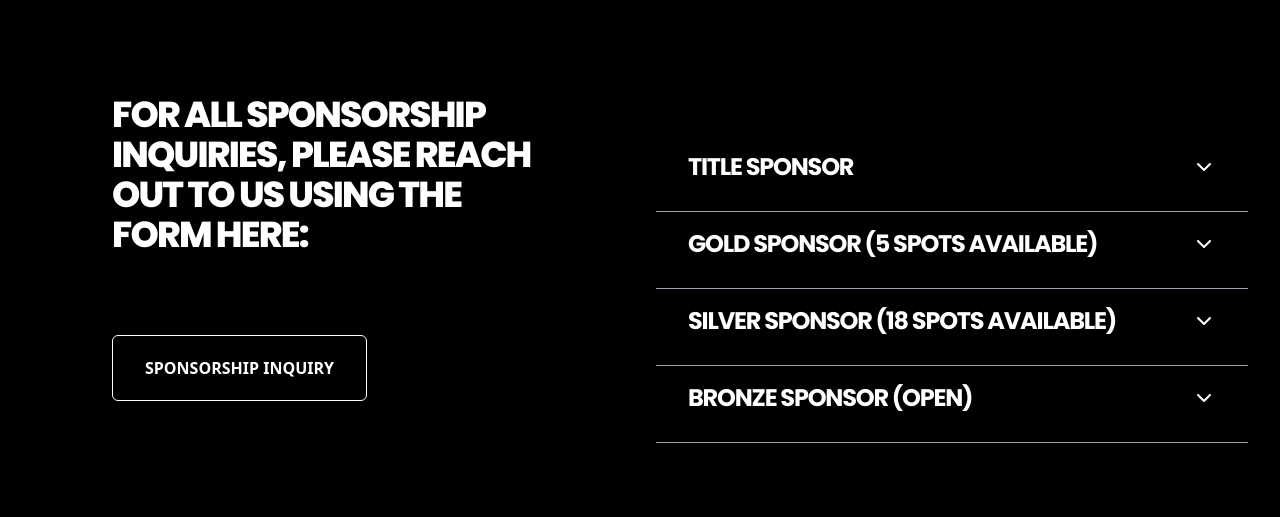
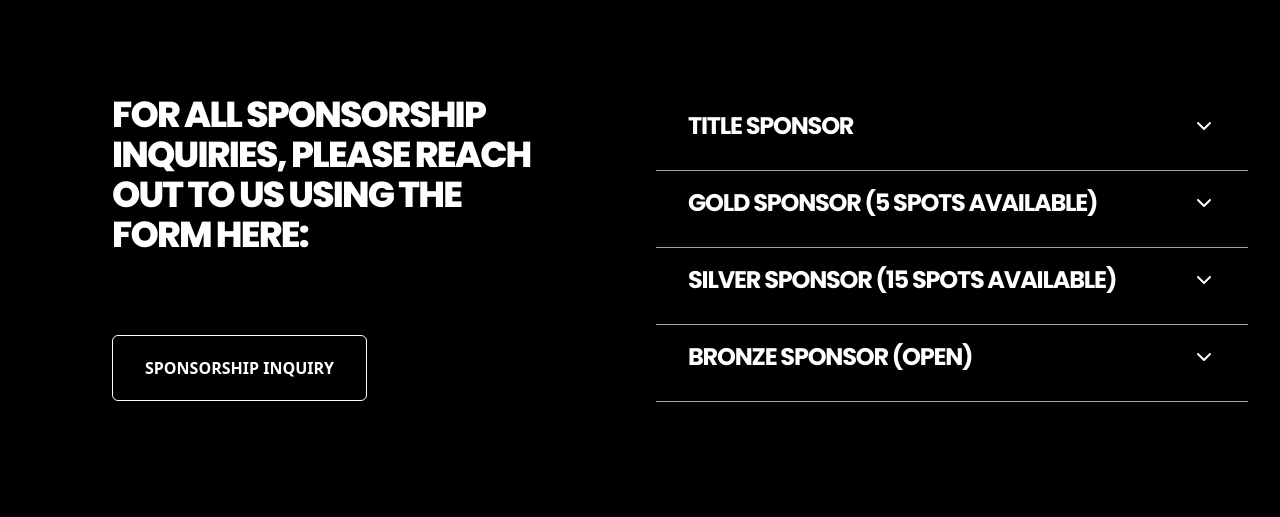
Before and after one commit to gianpinili/thsopen, a React (Vite) app: page /sponsorship in a window 1280 px wide. Shown: the part 801-1318 px from the top of the page. Built offline with nearby package versions, Linux system fonts and the light colour scheme.

Commit message:
update sponsor logos and sponsor count

```diff
--- a/src/components/OurSponsors.jsx
+++ b/src/components/OurSponsors.jsx
@@ -7,6 +7,7 @@ import HausLogo from '../assets/hauslogo.png';
 import LagaLogo from '../assets/lagalogo.png';
 import OrganikaLogo from '../assets/organikalogo.png';
 import CageLogo from '../assets/cage.png';
+import MarconLogo from '../assets/marconlogo.png';
 // import AbbyCanucksLogo from '../assets/abbycanuckslogo.png';
 
 const logos = [
@@ -15,7 +16,7 @@ const logos = [
  { src: CoquitlamExpressLogo, alt: 'Coquitlam Express Logo', href: 'https://www.coquitlamexpress.ca/' },
  { src: OrganikaLogo, alt: 'Organika Logo', href: 'https://organika.com/' },
  { src: LagaLogo, alt: 'Laga Logo', href: 'http://www.lagasports.com/' },
- // { src: AbbyCanucksLogo, alt: 'Abby Canucks Logo' },
+ { src: MarconLogo, alt: 'Marcon Logo', href: 'https://marconmetalfab.com/' },
 ];
 
 const responsive = {
--- a/src/components/Sponsor.jsx
+++ b/src/components/Sponsor.jsx
@@ -27,7 +27,7 @@ function Sponsor() {
    contribution: ["$1000 Donation to CAN"]
   },
   {
-   level: "Silver Sponsor (18 Spots Available)",
+   level: "Silver Sponsor (15 Spots Available)",
    activation: [
     "Hole Sponsorship - activation on 1 hole during the tournament",
     "Presence at the tournament is encouraged! Feel free to bring snacks, drinks or swag for golfers to make the tee box memorable and fun. THS Staff can assist with hole activation if you're unable to staff the hole on the day of the tournament.",
--- a/src/components/SponsorDescription.jsx
+++ b/src/components/SponsorDescription.jsx
@@ -9,7 +9,7 @@ function SponsorDescription() {
    contribution: ["$250 Donation to CAN"],
   },
   {
-   level: "Silver Sponsor (18 Spots Available)",
+   level: "Silver Sponsor (15 Spots Available)",
    activation: [
     "Hole Sponsorship - activation on 1 hole during the tournament.",
     "Presence at the tournament is encouraged! Feel free to bring snacks, drinks or swag for golfers to make the tee box memorable and fun. THS staff can assist with hole activation if you're unable to staff the hole on the day of the tournament.",
--- a/src/pages/SponsorPage.jsx
+++ b/src/pages/SponsorPage.jsx
@@ -30,7 +30,7 @@ function SponsorPage() {
    contribution: ["$1000 Donation to CAN"]
   },
   {
-   level: "Silver Sponsor (18 Spots Available)",
+   level: "Silver Sponsor (15 Spots Available)",
    activation: [
     "Hole Sponsorship - activation on 1 hole during the tournament",
     "Presence at the tournament is encouraged! Feel free to bring snacks, drinks or swag for golfers to make the tee box memorable and fun. THS Staff can assist with hole activation if you're unable to staff the hole on the day of the tournament.",
@@ -81,14 +81,14 @@ function SponsorPage() {
      <MoveDown onClick={() => scrollTo('sponsors')} className="border rounded-full p-2 w-[50px] h-[50px] hover:bg-[#ffffff] hover:text-black duration-300 cursor-pointer hover:scale-110 mx-auto" />
     </p>
    </div>
-   <div className="pt-[5rem]  md:pt-[1rem] md:pb-[7rem] bg-black flex flex-col md:flex-row px-[1rem]">
+   <div className="pt-[5rem]  md:pt-[1rem] md:pb-[7rem] bg-black flex flex-col md:flex-row px-[1rem] items-center">
     <div className='md:w-1/2 flex flex-col md:px-[2rem] md:pt-[5rem] lg:px-[4rem] xl:px-[6rem] 2xl:px-[8rem] items-center md:items-start'>
      <h1 className="text-white font-poppins font-extrabold text-2xl md:text-3xl lg:text-4xl text-left uppercase tracking-tighter">For all sponsorship inquiries, please reach out to us using the form here:</h1>
      <div className='flex my-8'>
       <Link to={'/sponsor-form'} className='rounded-md border border-white px-8 py-5 text-white font-bold hover:border-black hover:bg-white hover:text-black duration-300 uppercase md:mt-[3rem]'>Sponsorship Inquiry</Link>
      </div>
     </div>
-    <div id="sponsors" className="text-white mt-10 bg-black py-6 px-[.5rem] md:px-[1rem] font-spacemono md:w-1/2 md:mt-[6rem]">
+    <div id="sponsors" className="text-white mt-10 bg-black py-6 px-[.5rem] md:px-[1rem] font-spacemono md:w-1/2 md:mt-[3rem]">
      {sponsorData.map((sponsor, index) => (
       <div key={index} className="border-b border-gray-400 py-4 text-white md:px-[2rem]">
        <div className="mb-3 text-white flex justify-between items-center cursor-pointer" onClick={() => toggleSponsor(sponsor.level)}>
```
Also changed, not shown: src/assets/marconlogo.png (added).
